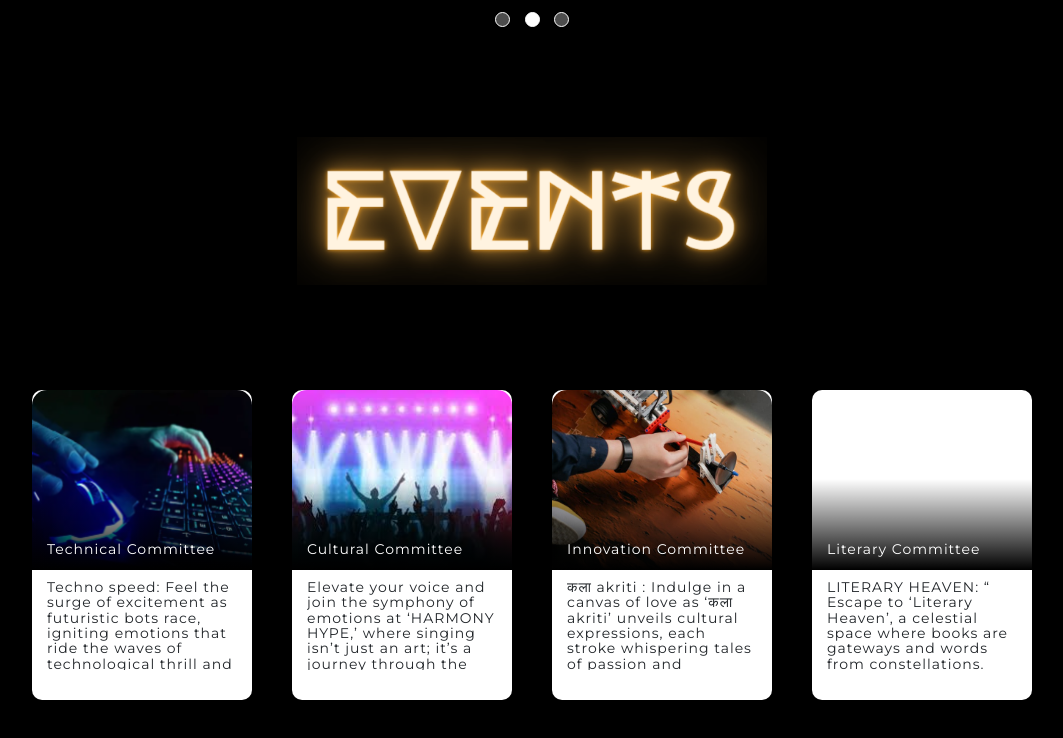
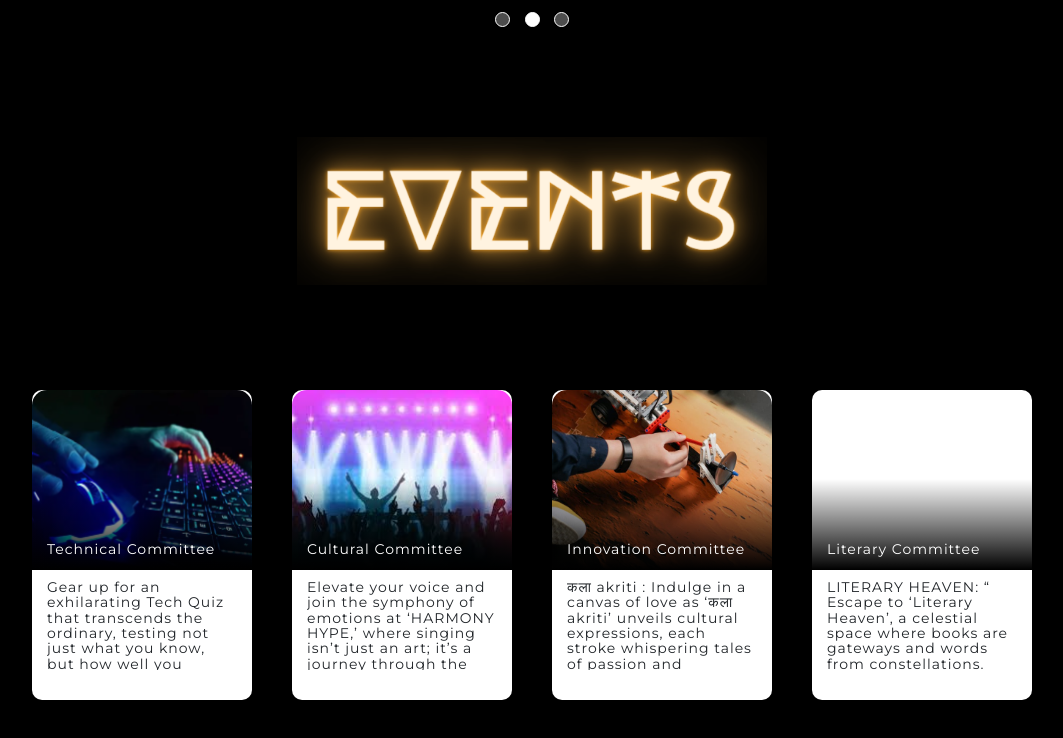
Before and after one commit to GargiMittal/Epistemico-23, a plain HTML site: page events.html in a window 1280 px wide. Shown: the part 1493-2231 px from the top of the page, without its empty margins (108-1171 px from the left). Drawn offline with nearby package versions, Linux system fonts and the light colour scheme; a web font is replaced by a local one.

Commit message:
updated techinical commettee

```diff
--- a/events.html
+++ b/events.html
@@ -60,15 +60,17 @@
         </div>
 
         <div class="lower-box">
-            <div class="event-desc">Techno speed: Feel
-                the surge of
-                excitement as
-                futuristic bots race,
-                igniting emotions
-                that ride the waves
-                of technological
-                thrill and
-                adrenaline.</div>
+            <div class="event-desc"> Gear up for an
+                exhilarating Tech
+                Quiz that
+                transcends the
+                ordinary, testing
+                not just what you
+                know, but how
+                well you nevigate
+                the ever-evolving
+                landscape of
+                technology</div>
         </div>
     </div>
 
```
